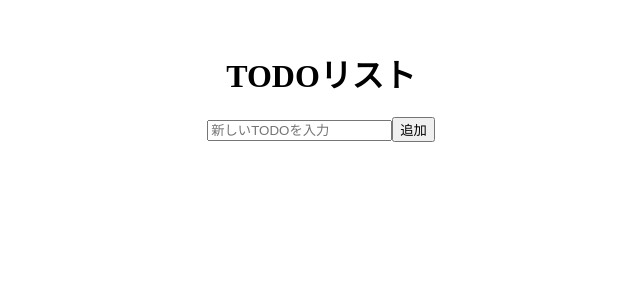
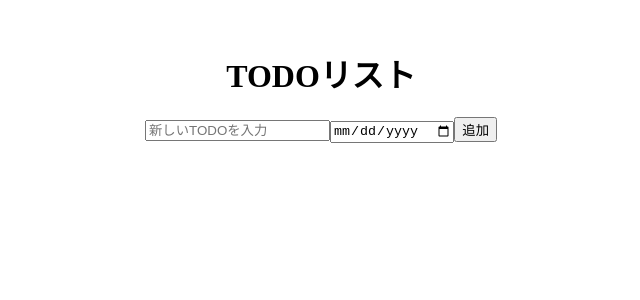
Before and after one commit to itc-s23013/PBL.vs, a Next.js app: page / in a window 1280 px wide. Both pictures are taken after a click on the button "開始". Shown: the top 300 px of the page, without its empty margins (319-959 px from the left). Built offline with nearby package versions, Linux system fonts and the light colour scheme.

Commit message:
期限とか追加

```diff
--- a/components/Todo.js
+++ b/components/Todo.js
@@ -1,9 +1,9 @@
-// components/Todo.js
 import { useState, useEffect } from 'react';
 
 const Todo = () => {
   const [todos, setTodos] = useState([]);
   const [input, setInput] = useState('');
+  const [deadline, setDeadline] = useState(''); // 期限用のステートを追加
 
   // ローカルストレージからTODOリストを読み込む
   useEffect(() => {
@@ -20,8 +20,9 @@ const Todo = () => {
 
   const addTodo = () => {
     if (input.trim()) {
-      setTodos([...todos, input]);
+      setTodos([...todos, { text: input, deadline }]);
       setInput('');
+      setDeadline('');
     }
   };
 
@@ -39,12 +40,21 @@ const Todo = () => {
         onChange={(e) => setInput(e.target.value)}
         placeholder="新しいTODOを入力"
       />
+      <input
+        type="date"
+        value={deadline}
+        onChange={(e) => setDeadline(e.target.value)}
+        placeholder="期限を設定"
+      />
       <button onClick={addTodo}>追加</button>
       <ul style={{ listStyleType: 'none', padding: 0 }}>
         {todos.map((todo, index) => (
-          <li key={index}>
-            {todo}
-            <button onClick={() => removeTodo(index)}>削除</button>
+          <li key={index} style={{ marginBottom: '10px' }}>
+            {todo.text}
+            {todo.deadline && (
+              <span>（期限: {todo.deadline}）</span>
+            )}
+            <button onClick={() => removeTodo(index)} style={{ marginLeft: '10px' }}>削除</button>
           </li>
         ))}
       </ul>
```
Also changed, not shown: pages/index.js (line endings or trailing spaces).
